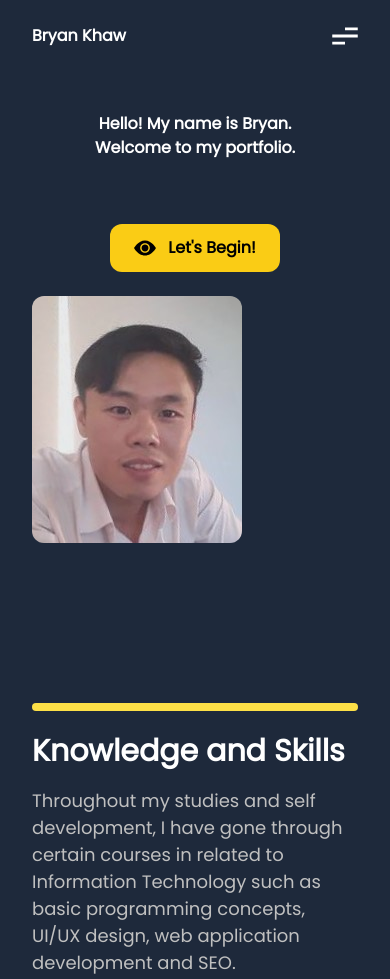
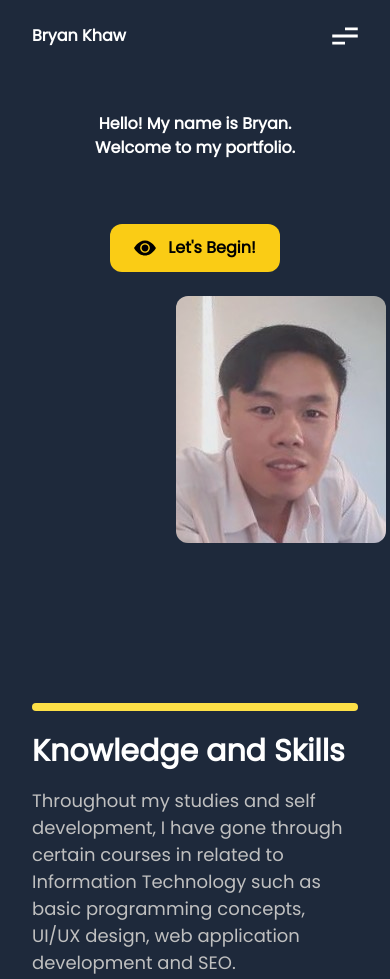
Before and after one commit to bryankhaw95/port-current, a plain HTML site: page index.html in a window 390 px wide. Shown: the top 979 px of the page. Drawn offline with nearby package versions, Linux system fonts and the light colour scheme.

Commit message:
update mobile - home class

```diff
--- a/index.html
+++ b/index.html
@@ -74,7 +74,7 @@
           </button>
         </div>
       </div>
-      <img src="img/Bryan Face.jpg" alt="Bryan" class="mt-12 mt-6 left-3/4 right-1/4 opacity-90 rounded-xl lg:w-1/8 sm:w-2/8 md:absolute md:mt-20 ">
+      <img src="img/Bryan Face.jpg" alt="Bryan" class="lg:mt-12 left-3/4 right-1/4 opacity-90 rounded-xl lg:w-1/8 sm:1/16 sm:mt-14 mt-6 ml-36 md:absolute md:mt-20 ">
     </div>
   </div>
 
```
